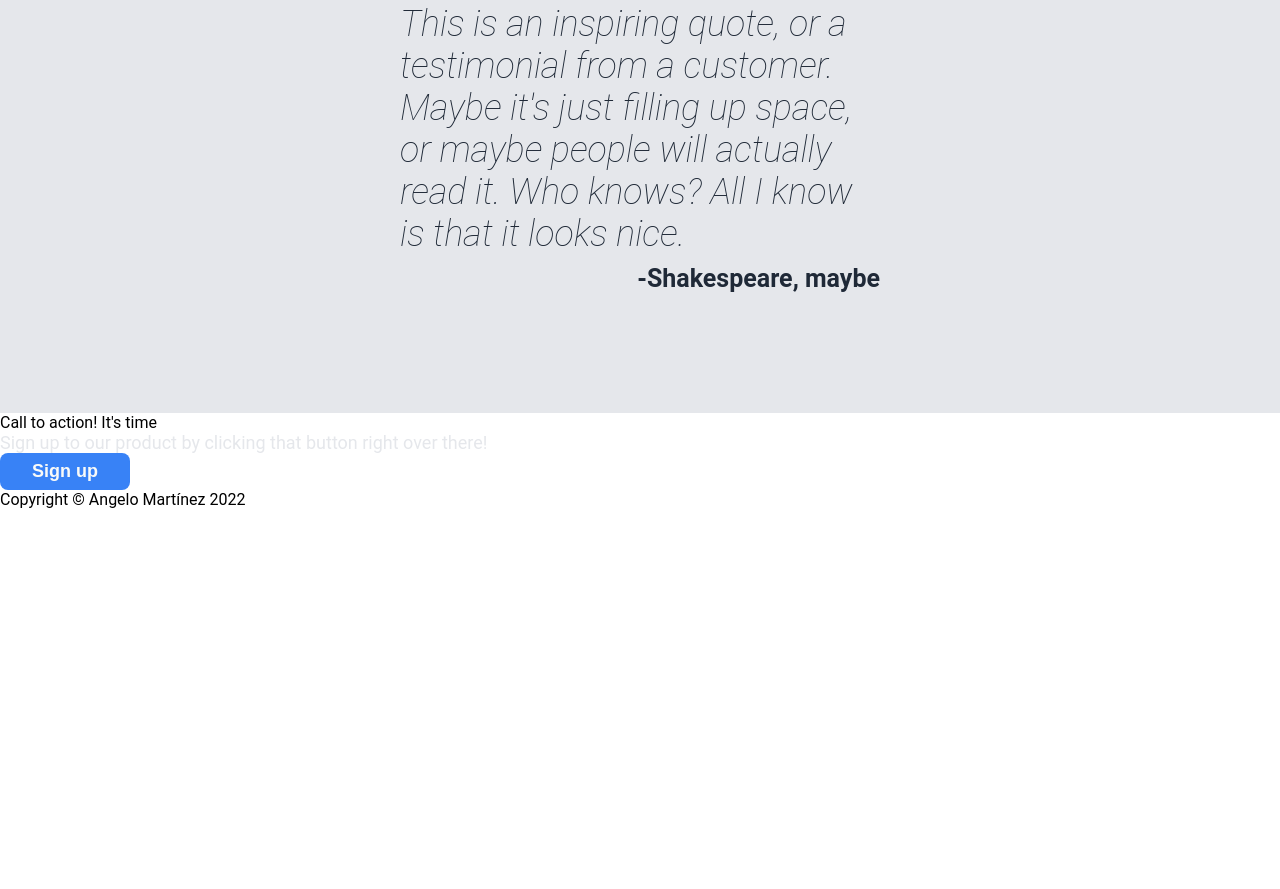
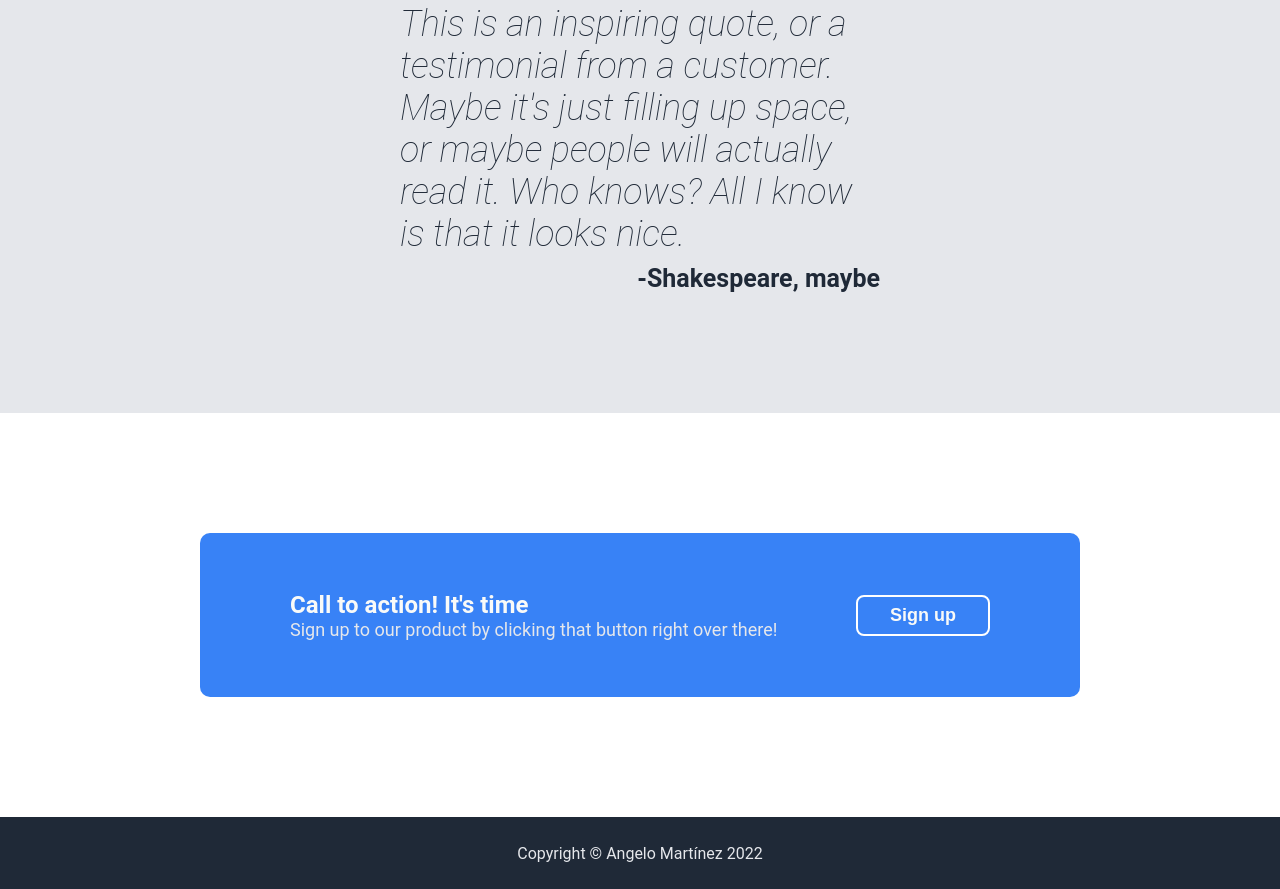
Before and after one commit to AngeloDiMortimer/landing-page-odin, a plain HTML site: page index.html in a window 1280 px wide. Shown: the part 1363-2252 px from the top of the page. Before the commit the page ends 1872 px from the top, so only its background shows below. Drawn offline with Linux system fonts and the light colour scheme.

Commit message:
edited index.html and style.css files

```diff
--- a/index.html
+++ b/index.html
@@ -81,8 +81,8 @@
             <div class="container-modal">
                 <div class="header-modal">Call to action! It's time</div>
                 <div class="text">Sign up to our product by clicking that button right over there!</div>
-                <button class="sign-up">Sign up</button>
             </div>
+            <button class="sign-up">Sign up</button>
         </div>
     </div>
     <!--End of fourth division-->
--- a/style.css
+++ b/style.css
@@ -152,3 +152,37 @@ button {
     color: #1F2937;
     text-align: right;
 }
+
+.four {
+    padding: 120px 200px
+}
+
+.modal {
+    background: #3882f6;
+    display: flex;
+    border-radius: 10px;
+    padding: 32px 90px;
+    gap: 16px;
+    justify-content: space-between;
+    height: 100px;
+    align-items: center;
+}
+
+.header-modal {
+    color: #F9FAF8;
+    font-size: 24px;
+    font-weight: 600;
+}
+
+button.sign-up {
+    border: 2px solid white;
+}
+
+.footer {
+    height: 72px;
+    background: #1F2937;
+    color: #E5E7EB;
+    display: flex;
+    align-items: center;
+    justify-content: center;
+}
```
